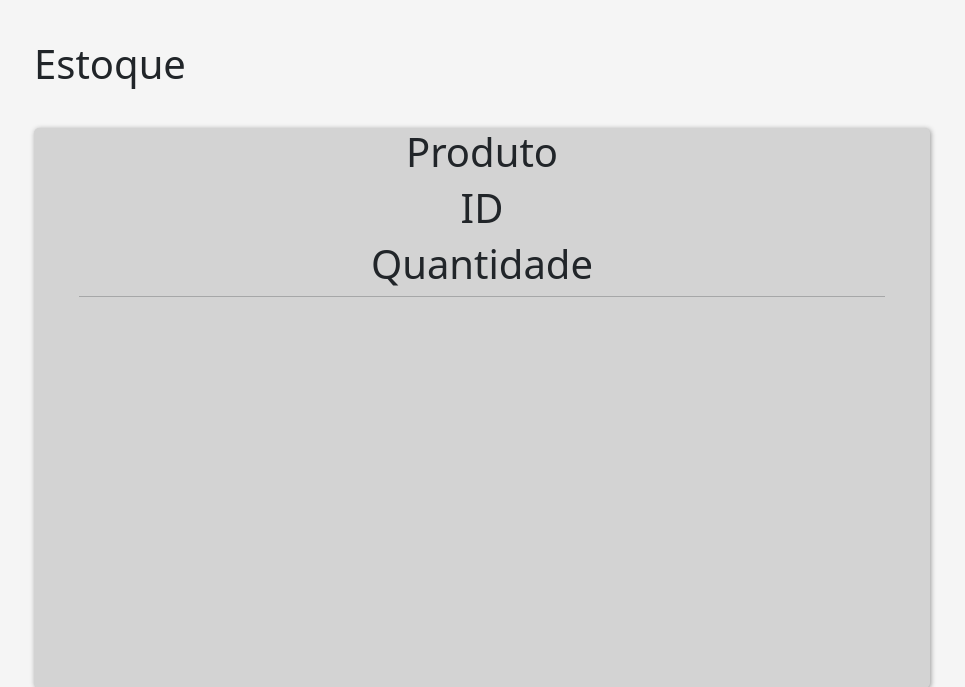
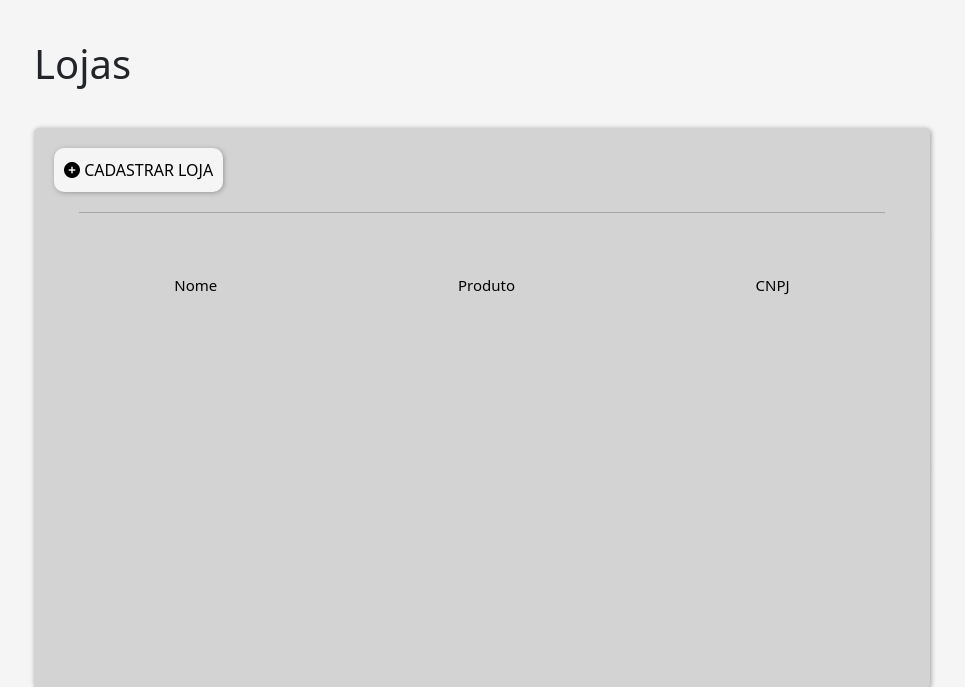
Before and after one commit to ferrarilucas/stockSmarter, a PHP site: page /estoque.html in a window 1280 px wide. Shown: the part 88-775 px from the top of the page, without its empty margins (158-1123 px from the left). Run offline with PHP 8.4, Linux system fonts and the light colour scheme; some libraries are stand-ins or nearby versions.

Commit message:
Substituida a aba 'estoque' por 'Loja'

```diff
--- a/Source/funcoes.js
+++ b/Source/funcoes.js
@@ -81,20 +81,20 @@ function listarEstoque() {
     if (typeof(Storage) !== "undefined") {
         let produtos = localStorage.getItem("produtos");
         const element = document.getElementById('teste')
-        element.innerHTML = "<div style='background-color: #4682B4; width: 100%; height: 15vh;' ></div>"
-        element.innerHTML = "<h1 style='margin= auto; font-family: Arial; text-align: center;'>Itens no estoque:</h1>"
+         document.write("<div style='background-color: #4682B4; width: 100%; height: 15vh;' ></div>")
+         document.write("<h1 style='margin= auto; font-family: Arial; text-align: center;'>Itens no estoque:</h1>")
         if (produtos == null)
-        element.innerHTML = "<h3>Ainda não há nenhum item no estoque</h3>";
+        document.write("<h3>Ainda não há nenhum item no estoque</h3>");
         else {
             produtos = JSON.parse(produtos);
             produtos.forEach(produto => {
-                element.innerHTML = "<table style='margin: auto; justify-content: center; border: 1px solid grey; border-radius: 5px;'>";
-                element.innerHTML = "<tr>";
-                element.innerHTML ="<td style='list-style-type: none; width: 25vw; font-family: Arial'>Nome do produto: "+produto.nome+"</td>";
-                element.innerHTML ="<td style='list-style-type: none; width: 25vw; font-family: Arial'>Código do produto: "+produto.codigo+"</td>";
-                element.innerHTML ="<td style='list-style-type: none; width: 25vw; font-family: Arial'>Quantidade no estoque: "+produto.quantidade+"</td>";
-                element.innerHTML ="</tr>";
-                element.innerHTML = "</table>";
+                document.write("<table style='margin: auto; justify-content: center; border: 1px solid grey; border-radius: 5px;'>");
+                document.write("<tr>");
+                document.write("<td style='list-style-type: none; width: 25vw; font-family: Arial'>Nome do produto: "+produto.nome+"</td>");
+                document.write("<td style='list-style-type: none; width: 25vw; font-family: Arial'>Código do produto: "+produto.codigo+"</td>");
+                document.write("<td style='list-style-type: none; width: 25vw; font-family: Arial'>Quantidade no estoque: "+produto.quantidade+"</td>");
+                document.write("</tr>");
+                document.write("</table>");
 
             });
         }
--- a/estoque.html
+++ b/estoque.html
@@ -9,10 +9,12 @@
     <link rel="stylesheet" href="./lib/fontawesome/css/all.css">
     <link rel="stylesheet" href="./style/users.css">
     <link rel="stylesheet" href="./style/estoque.css">
-    <title>Estoque</title>
+    <link rel="stylesheet" href="./style/lojas.css">
+    <title>Lojas</title>
     <link rel="shortcut icon" href="img/logo_transparent.png">
 </head>
-<body onload="listarEstoque()">
+
+<body>
 
     <header>
         <div class="px-3 py-2 bg-secondary text-white">
@@ -54,18 +56,26 @@
         </div>
       </header>
 
-      <div class="main-title"  >
-         <h1>Estoque</h1>
+      <div class="main-title">
+        <h1>Lojas</h1>
      </div>
      <main>
        <div>
          <div class="main-box">
-              <div class="user-inform">
-                   <h1>Produto</h1>
-                   <h1>ID</h1>
-                   <h1>Quantidade</h1>
+             <div class="options-box">
+                 <button id="addUser"><i class="fa-solid fa-circle-plus"></i> CADASTRAR LOJA</button>
              </div>
              <hr>
+             <table class="user-inform" id="add-loja">
+               <thead>
+                 <tr>
+                   <td>Nome</td>
+                   <td>Produto</td>
+                   <td>CNPJ</td>
+                 </tr>
+               </thead>
+               <tbody id="users-list"></tbody>
+             </table>
          </div>
        </div>
      </main>
@@ -94,5 +104,4 @@
 
       <script src="../assets/dist/js/bootstrap.bundle.min.js"></script>
 </body>
-<script src="Source/funcoes.js"></script>
 </html>
--- a/home.html
+++ b/home.html
@@ -72,8 +72,8 @@
           <div class="main-box">
 
             <a href="estoque.html" style="text-decoration: none; color: #28242c;"><div class="card-box">
-              <i class="fa-solid fa-box"></i>
-              <p>Estoque</p>
+              <i class="fa-solid fa-store"></i>
+              <p>Lojas</p>
             </div></a>
 
             <a href="produtos.html" style="text-decoration: none; color: #28242c;"><div class="card-box">
--- a/produtos.html
+++ b/produtos.html
@@ -60,7 +60,7 @@
       </div>
       <main>
         <form class="main-form">
-          <table>
+          <table class="add-prod">
               <!--Nome do produto-->
               <tr>
                   <td class="alinharRotulos">Nome do produto:</td>
@@ -124,7 +124,7 @@
       </div>
 
       <script src="../assets/dist/js/bootstrap.bundle.min.js"></script>
+      <script src="Source/funcoes.js"></script>
+</body>
 
-</body>
-  <script src="Source/funcoes.js"></script>
 </html>
--- a/style/estoque.css
+++ b/style/estoque.css
@@ -30,7 +30,8 @@ table {
     margin:auto;
 }
 
-div .ver-estoque{
+.ver-estoque{
     margin: auto;
-    color: black;
+    text-align: center;
+    width: 60%;
 }
--- a/style/lojas.css
+++ b/style/lojas.css
@@ -1,3 +1,4 @@
-h1{
-    color:purple;
+#add-loja{
+    background-color: #d3d3d3;
+    color: black;
 }
--- a/users.html
+++ b/users.html
@@ -31,9 +31,10 @@
   }
 </script>
 <body onload="init()">
+
   <header>
     <div class="px-3 py-2 bg-secondary text-white">
-          <div class="container">
+      <div class="container" style="color: #4682B4;">
         <div class="d-flex flex-wrap align-items-center justify-content-center justify-content-lg-start">
           <a href="home.html" class="d-flex align-items-center my-2 my-lg-0 me-lg-auto text-white text-decoration-none">
             <img src="./img/logo_transparent-80-rec.png">
@@ -86,7 +87,7 @@
                 <thead>
                   <tr>
                     <td>Nome</td>
-                    <td>Usuário</td>
+                    <td>Email</td>
                     <td>ID</td>
                   </tr>
                 </thead>
```
Also changed, not shown: Source/user.js (+4 -4 lines), fornecedores.html (+11 -7 lines), lojas.html (deleted, +0 -13 lines), verEstoque.html (deleted, +0 -14 lines), style/login.css (line endings or trailing spaces). Lines whose indentation alone changed are shown as unchanged.
